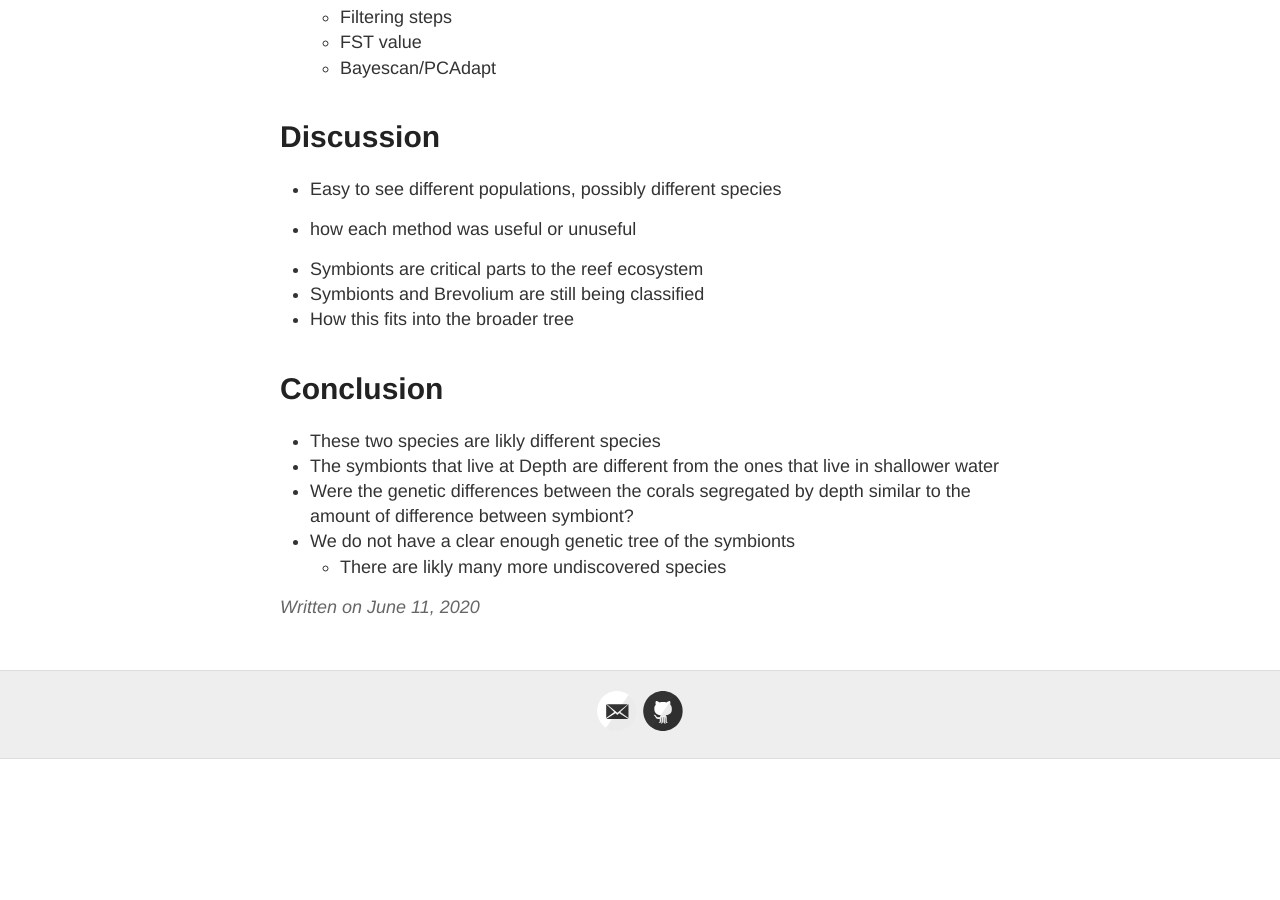
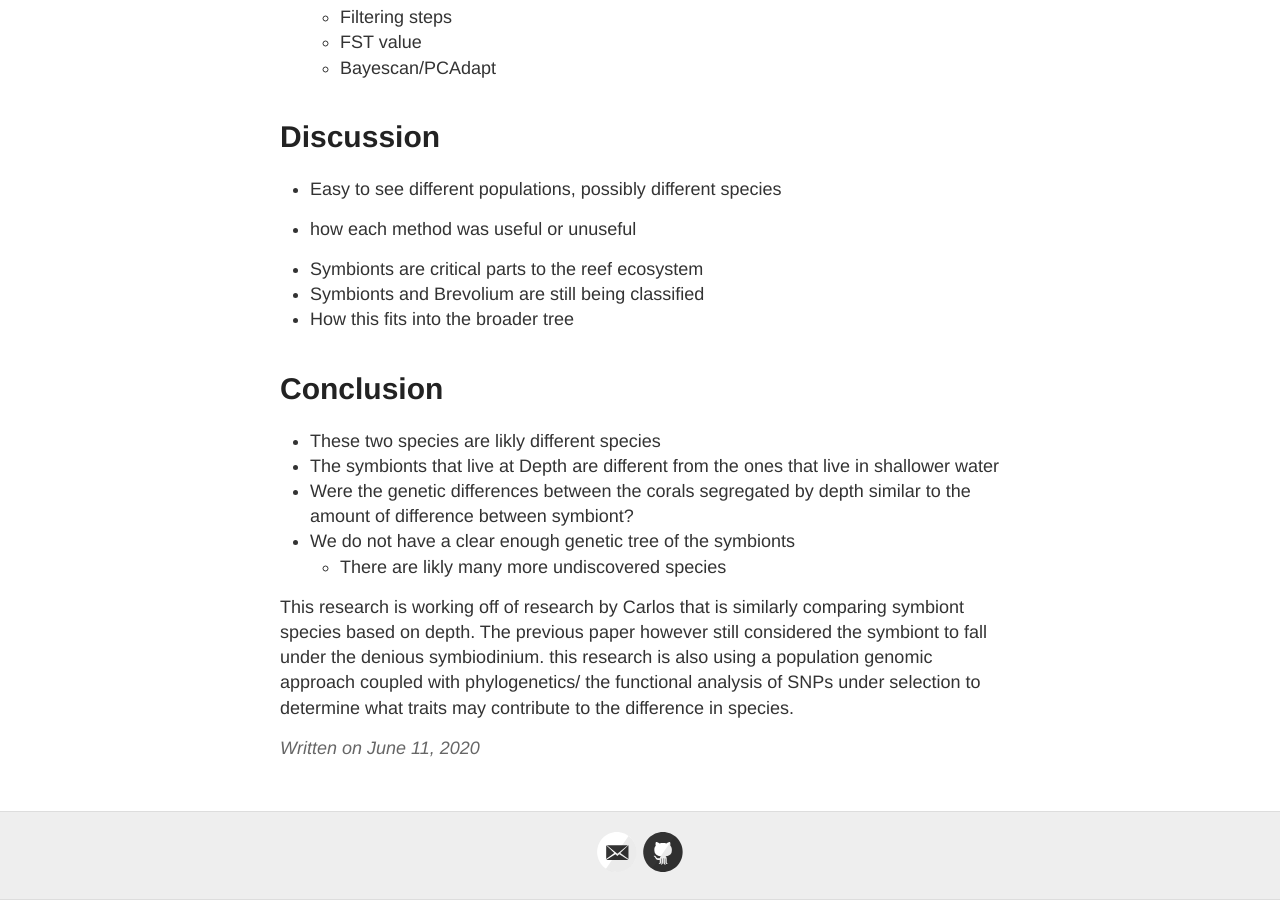
Before and after one commit to Mwags24/Brevolium_Notebook, a Jekyll site: the page built from _posts/2020-6-11-Paper_Draft.md, in a window 1280 px wide and 900 px high, scrolled down 3551 px. Built offline with Jekyll 4.4.1, drawn with Linux system fonts in a browser that asks for light colours; before the commit the page ends 4310 px from its top, so only the background shows below that.

Commit message:
Update 2020-6-11-Paper_Draft.md

```diff
--- a/_posts/2020-6-11-Paper_Draft.md
+++ b/_posts/2020-6-11-Paper_Draft.md
@@ -98,3 +98,7 @@ Using Admixture 8 files with K values from 1 to 8 were generated and the file wi
 * Were the genetic differences between the corals segregated by depth similar to the amount of difference between symbiont?
 * We do not have a clear enough genetic tree of the symbionts
     * There are likly many more undiscovered species
+
+
+
+This research is working off of research by Carlos that is similarly comparing symbiont species based on depth. The previous paper however still considered the symbiont to fall under the denious symbiodinium. this research is also using a population genomic approach coupled with phylogenetics/ the functional analysis of SNPs under selection to determine what traits may contribute to the difference in species.
```
